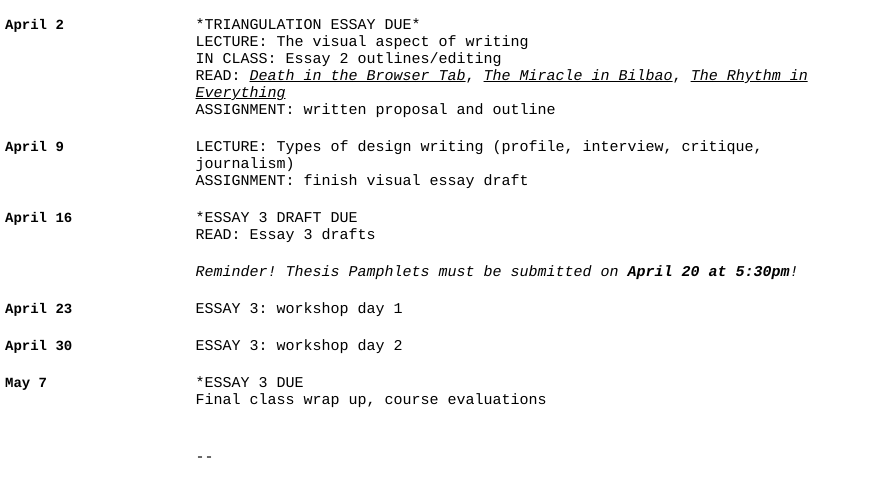
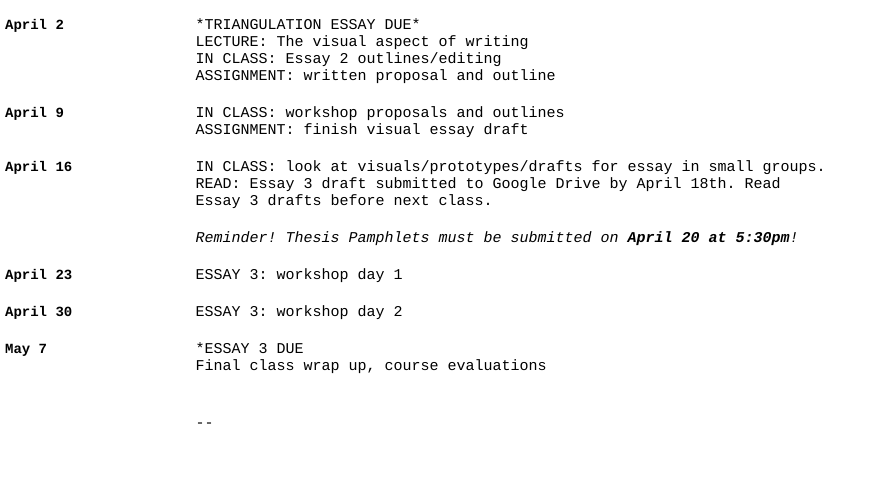
Before and after one commit to jarrettfuller/design-writing, a plain HTML site: page syllabus.html in a window 1280 px wide. Shown: the part 1046-1543 px from the top of the page, without its empty margins (0-880 px from the left). After the commit the page ends 1513 px from the top, so only its background shows below. Drawn offline with Linux system fonts and the light colour scheme.

Commit message:
new syllabus

```diff
--- a/syllabus.html
+++ b/syllabus.html
@@ -17,7 +17,7 @@
             <p><a href="mailto:jfuller6@pratt.edu">Jarrett Fuller</a></p>
         </header>
 
-        <nav><a href="syllabus.html">Syllabus</a> | <a href="reading.html">Reading</a> | <a href="resources.html">Resources</a>  | <a href="https://drive.google.com/open?id=1De6UkbIiF_VQP5-N8Qx9HOUKGBg_LF3d">Google Drive</a></nav>
+        <nav><a href="syllabus.html">Syllabus</a> | <a href="reading.html">Reading</a> | <a href="resources.html">Resources</a>  | <a href="https://drive.google.com/drive/u/5/folders/0AI6Bbrd0ef8OUk9PVA">Google Drive</a></nav>
 
         <article>
             <div class="syllabus">
@@ -121,7 +121,6 @@
                                 <p>*TRIANGULATION ESSAY DUE*</p>
                 <p>LECTURE: The visual aspect of writing</p>
                 <p>IN CLASS: Essay 2 outlines/editing</p>
-                <p>READ: <a href="https://www.nytimes.com/2015/05/24/magazine/death-in-the-browser-tab.html"><i>Death in the Browser Tab</i></a>, <a href="http://www.nytimes.com/1997/09/07/magazine/the-miracle-in-bilbao.html"><i>The Miracle in Bilbao</i></a>, <a href="https://www.newyorker.com/magazine/2012/11/12/the-rhythm-in-everything"><i>The Rhythm in Everything</i></a></p>
                 <p>ASSIGNMENT: written proposal and outline</p>
 
                 </div>
@@ -130,7 +129,7 @@
                     <div class="syllabus">
                 <h3>April 9</h3>
             <div class="class">
-                <p>LECTURE: Types of design writing (profile, interview, critique, journalism)</p>
+                <p>IN CLASS: workshop proposals and outlines</p>
                 <p>ASSIGNMENT: finish visual essay draft</p>
                 </div>
             </div>
@@ -138,8 +137,8 @@
                         <div class="syllabus">
                 <h3>April 16</h3>
             <div class="class">
-                <p>*ESSAY 3 DRAFT DUE</p>
-                <p>READ: Essay 3 drafts</p>
+                <p>IN CLASS: look at visuals/prototypes/drafts for essay in small groups.</p>
+                <p>READ: Essay 3 draft submitted to Google Drive by April 18th. Read Essay 3 drafts before next class.</p>
                 </div>
             </div>
 
```
Also changed, not shown: 404.html (+1 -1 lines), index.html (+1 -1 lines), reading.html (+1 -1 lines), resources.html (+1 -1 lines).
